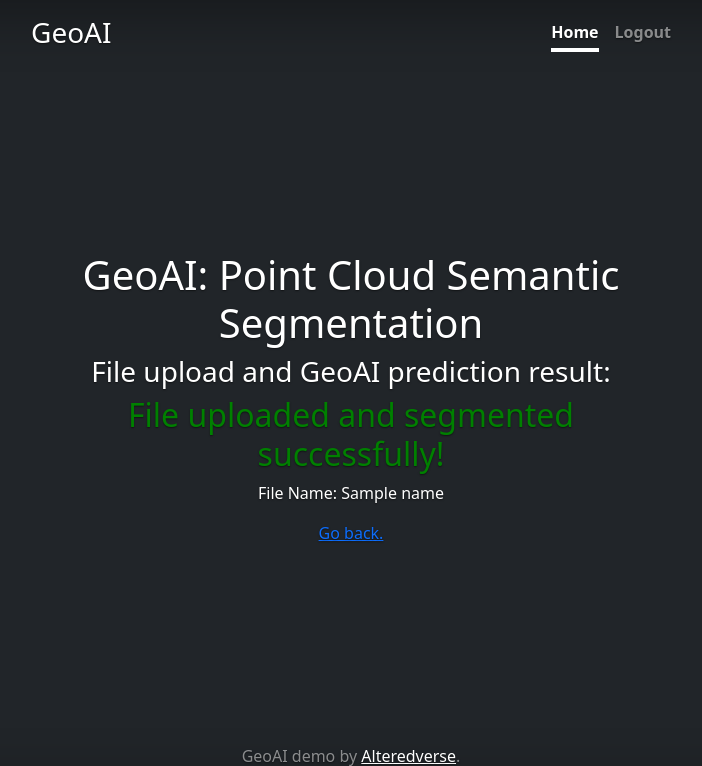
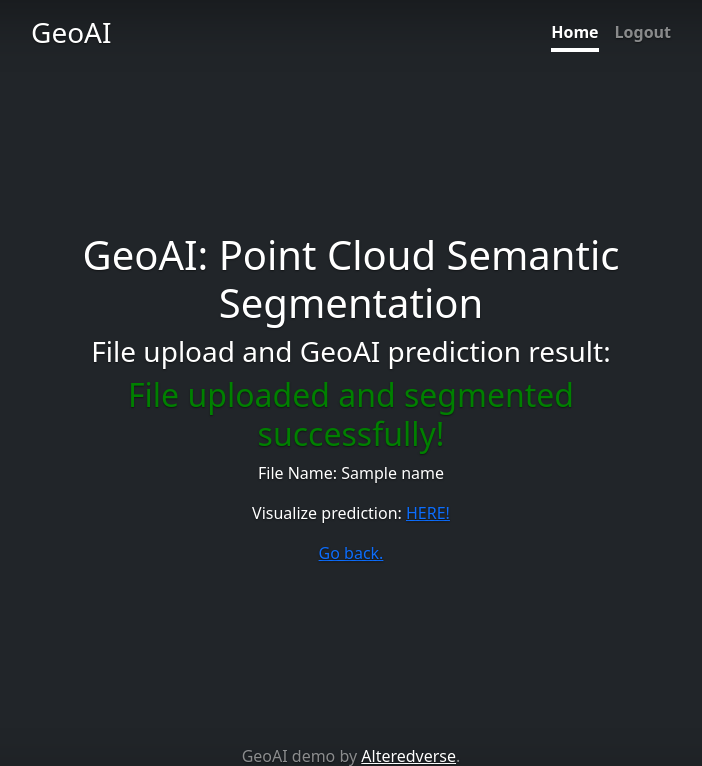
Before and after one commit to StevenZhangzhexu/GeoAI, a Flask app: template src/templates/success.html in a window 1280 px wide. Shown: the top 766 px of the page, without its empty margins (289-991 px from the left). Run offline with Flask 3, Linux system fonts and the light colour scheme; the template is opened without the code that fills it: most values are stand-ins (such as "Sample title", 1, 10 or a date in 2020).

Commit message:
point cloud vis in web.

```diff
--- a/src/av_randlanet_scfnet/utils/visualize_open3d_webrtc.py
+++ b/src/av_randlanet_scfnet/utils/visualize_open3d_webrtc.py
@@ -67,7 +67,7 @@
 
     # Visualize the merged point cloud with colors
     # o3d.visualization.draw_geometries([pcd])
-    pcd.paint_uniform_color((1.0, 0.0, 0.0))
+    # pcd.paint_uniform_color((1.0, 0.0, 0.0))
     o3d.visualization.draw(pcd)
 
 
--- a/src/templates/success.html
+++ b/src/templates/success.html
@@ -51,7 +51,7 @@
     <h3>File upload and GeoAI prediction result:</h3>
     <h2 style="color:green;">File uploaded and segmented successfully!</h2>
     <p>File Name: {{name}}</p>
-    <!--p>Prediction: <a href="./av_randlanet_scfnet/results/{{name}}/predictions/{{name}}">{{name}}</a></p-->
+    <p>Visualize prediction: <a href="192.168.50.148:8888" target="_blank">HERE!</a></p>
     <a href="/">Go back.</a>
   </main>
 
```
